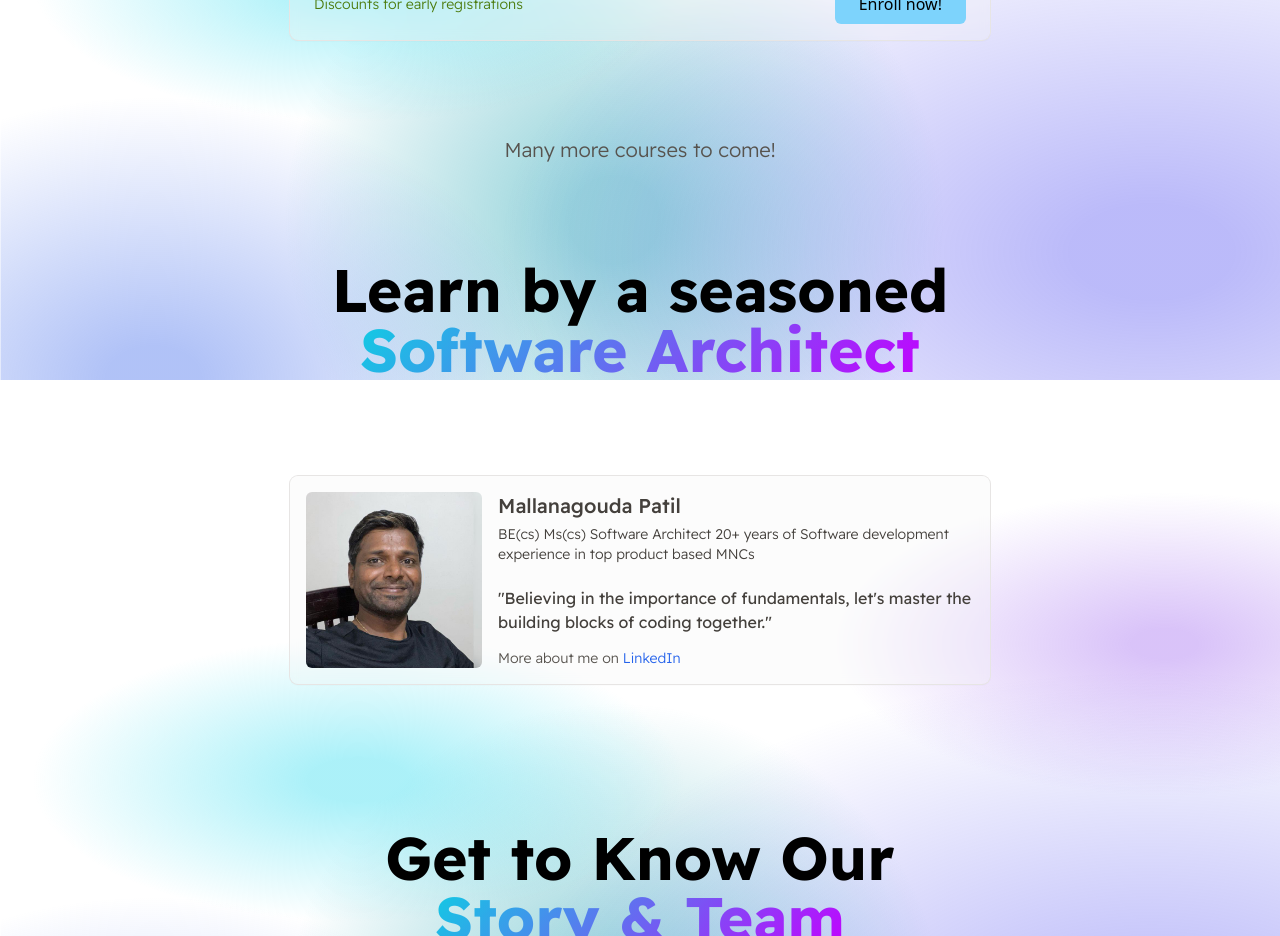
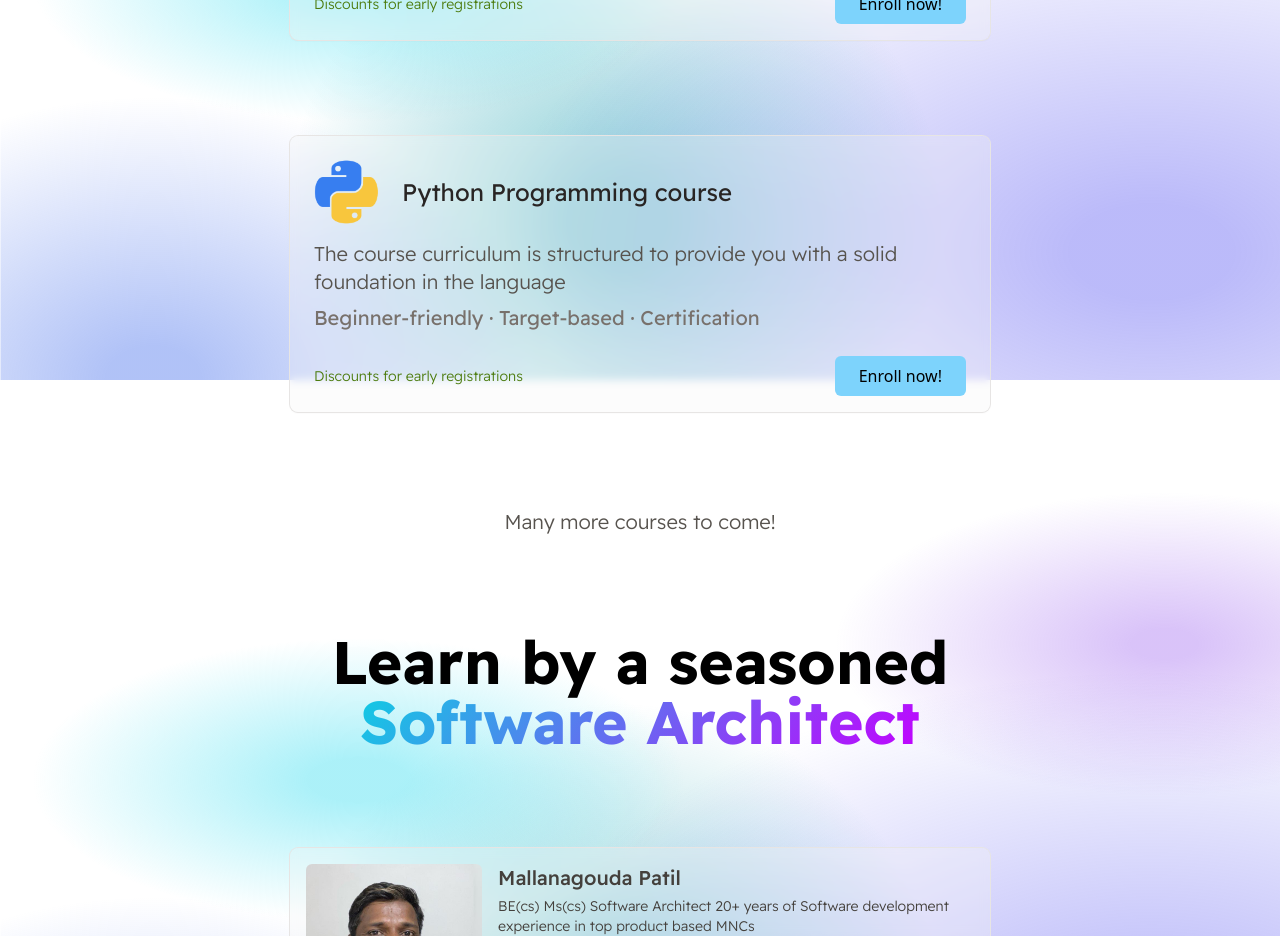
Before and after one commit to satish-hebbal/heart-coders-site, a React (Vite) app: page / in a window 1280 px wide. Shown: the part 1220-2156 px from the top of the page. Built offline with nearby package versions, Linux system fonts and the light colour scheme.

Commit message:
added Python course card

```diff
--- a/src/courses.jsx
+++ b/src/courses.jsx
@@ -1,6 +1,8 @@
+// eslint-disable-next-line no-unused-vars
 import React from "react";
 import { useRef } from "react";
 import Clogo from "./assets/C logo.png"
+import Pytho from "./assets/pytho.png"
 import gsap from 'gsap'
 import { ScrollTrigger } from "gsap/ScrollTrigger";
 import SplitType from 'split-type'
@@ -13,8 +15,10 @@ export default function CourseComp(){
     const headingRef = useRef(null)
 
     useGSAP(()=>{
+        // eslint-disable-next-line no-unused-vars
         const mytext = new SplitType('#courseHead')
         // const subHead = new SplitType('#firstSubHead')
+        // eslint-disable-next-line no-unused-vars
         let tl = gsap.timeline()
 
         // tl.from('#courseHead .char', {
@@ -69,6 +73,16 @@ export default function CourseComp(){
                     <button onClick={goToForm} className="bg-sky-300 rounded-md px-6 py-2" >Enroll  now!</button>
                 </div>
             </div>
+            <div id="card" className="flex flex-col gap-2 mx-4 ring-1 ring-stone-200 shadow-sm  max-w-[700px] px-4 py-4 bg-stone-100 bg-opacity-30 rounded-lg backdrop-blur-sm">
+                <div className="flex items-center gap-4  " ><img className="h-12 md:h-20" src={Pytho} alt=""/> <h3 className="readex-400 text-stone-800 md:text-2xl text-xl">Python Programming course</h3></div>
+                <p className="px-2 readex-300 md:text-xl text-lg text-stone-600">The course curriculum is structured to provide you
+                    with a solid foundation in the language</p>
+                <p className="px-2 readex-400 text-lg md:text-xl text-stone-500">Beginner-friendly · Target-based · Certification</p>
+                <div className="flex items-center justify-between mt-4 px-2">
+                    <p className="readex-300 text-sm text-lime-700">Discounts for early registrations</p>
+                    <button onClick={goToForm} className="bg-sky-300 rounded-md px-6 py-2" >Enroll  now!</button>
+                </div>
+            </div>
 
             <p className=" readex-300 text-xl text-stone-600">Many more courses to come!</p>
 
--- a/src/navbar.jsx
+++ b/src/navbar.jsx
@@ -30,15 +30,15 @@ export default function NavBar(){
         <div className="flex flex-col top-0 z-10 sticky">
         <nav className="h-18 md:px-16 md:py-4 px-4 py-2 w-full bg-transparent bg-opacity-50  backdrop-blur-md flex md:justify-between justify-between items-center  top-0 z-10 sticky" id="navbar">
             <div className="flex gap-12 items-center">
-            <span onClick={toggleMobileMenu} class="md:hidden material-symbols-outlined" >
+            <span onClick={toggleMobileMenu} className="md:hidden material-symbols-outlined" >
                 drag_handle
                 </span>
                <img id="logo" className="h-4"  src={hcLight} alt="" />
                <ul id="menus" className="md:flex md:gap-6 readex-400 text-stone-600 hidden md:visible ">
-                <li className="cursor-pointer hover:text-sky-600"><a href="#courses">Courses</a></li>
-                <li className="cursor-pointer hover:text-sky-600"><a href="#trainer"> Trainer</a></li>
-                <li className="cursor-pointer hover:text-sky-600"><a href="#about">About</a> </li>
-                <li className="cursor-pointer hover:text-sky-600"><a href="#contact"> Contact</a></li>
+                <li className="cursor-pointer hover:text-sky-600 "><a href="#courses">Courses</a></li>
+                <li className="cursor-pointer hover:text-sky-600 "><a href="#trainer"> Trainer</a></li>
+                <li className="cursor-pointer hover:text-sky-600 "><a href="#about">About</a> </li>
+                <li className="cursor-pointer hover:text-sky-600 "><a href="#contact"> Contact</a></li>
                </ul>
             </div>
             {/* <div id="signing" className="flex gap-6 items-center  readex-400 text-stone-600">
```
Also changed, not shown: src/assets/pytho.png (added).
